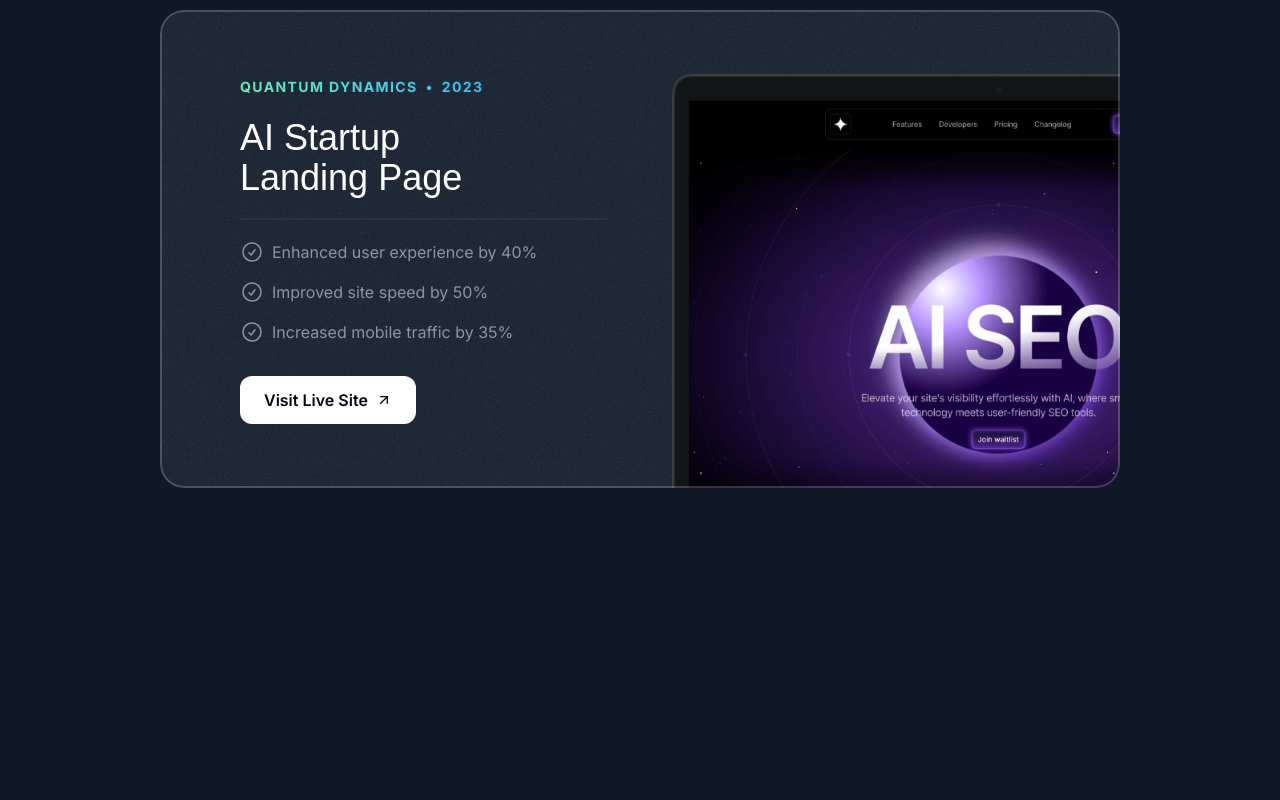
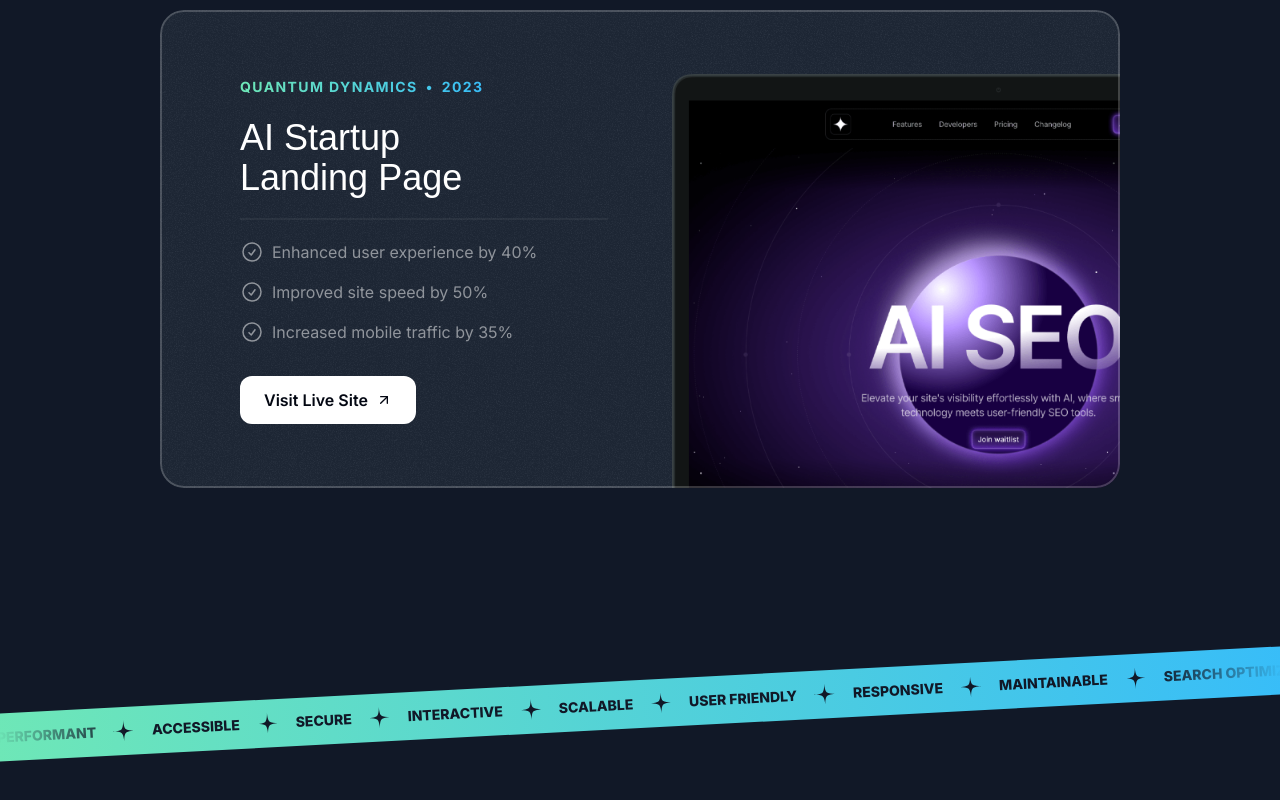
Before and after one commit to csorlandi/csorlandi, a Next.js app: page / in a window 1280 px wide. Shown: the part 2368-3168 px from the top of the page. Before the commit the page ends 2952 px from the top, so only its background shows below. Built offline with nearby package versions, Linux system fonts and the light colour scheme; a web font is replaced by a local one.

Commit message:
feat: finish tapes section

```diff
--- a/src/app/page.tsx
+++ b/src/app/page.tsx
@@ -1,6 +1,7 @@
 import { Header } from "@/sections/Header";
 import { HeroSection } from "@/sections/Hero";
 import { ProjectsSection } from "@/sections/Projects";
+import { TapeSection } from "@/sections/Tape";
 
 export default function Home() {
   return (
@@ -8,6 +9,7 @@
       <Header />
       <HeroSection />
       <ProjectsSection />
+      <TapeSection />
     </main>
   );
 }
--- a/src/sections/Tape.tsx
+++ b/src/sections/Tape.tsx
@@ -1,3 +1,34 @@
+import StarIcon from '@/assets/icons/star.svg';
+
+const words = [
+  'Performant',
+  'Accessible',
+  'Secure',
+  'Interactive',
+  'Scalable',
+  'User Friendly',
+  'Responsive',
+  'Maintainable',
+  'Search Optimized',
+  'Usable',
+  'Reliable'
+]
+
 export const TapeSection = () => {
-  return <div>Tape Section</div>;
+  return (
+    <section className="py-16 lg:py-24 overflow-x-clip">
+      <div className="bg-gradient-to-r from-emerald-300 to-sky-400 -rotate-3 -mx-1">
+        <div className="flex [mask-image:linear-gradient(to_right,transparent,black_10%,black_90%,transparent)]">
+          <div className="flex flex-none gap-4 py-3">
+            {words.map(word => (
+              <div key={word} className="inline-flex gap-4 items-center">
+                <span className="text-gray-900 uppercase font-extrabold text-sm">{word}</span>
+                <StarIcon className="size-6 text-gray-900" />
+              </div>
+            ))}
+          </div>
+        </div>
+      </div>
+    </section>
+  )
 };
```
